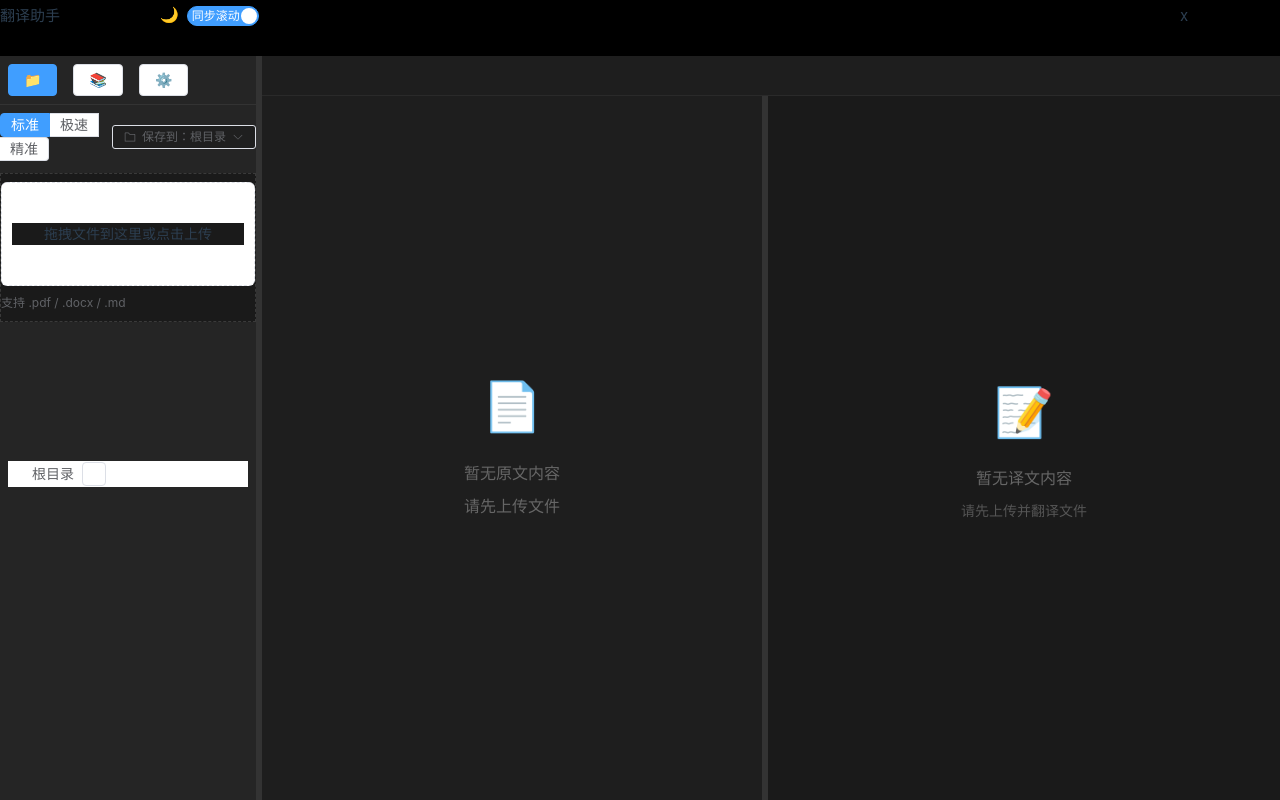
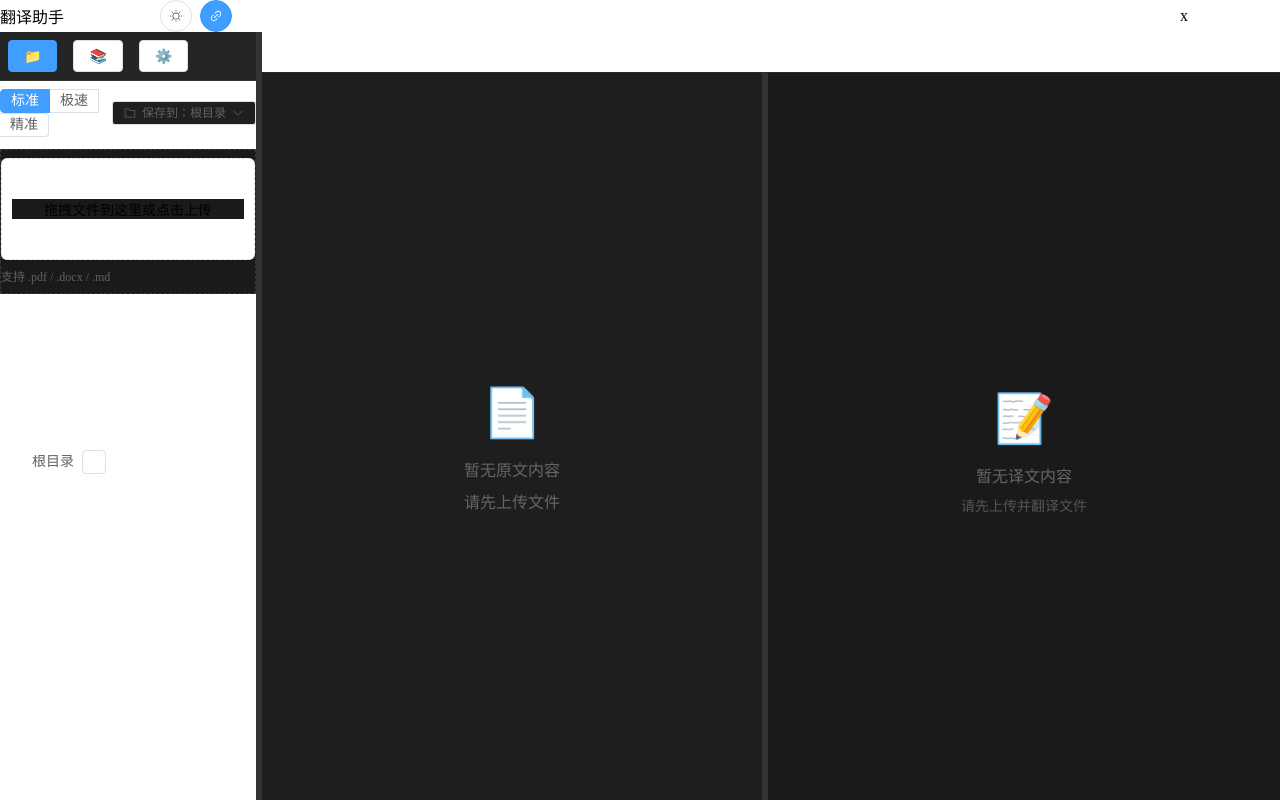
Before and after one commit to pineapplehead1234/LLMs_Database_Translater_frontend, a Vue app in the folder frontend/: page / in a window 1280 px wide. Built offline with nearby package versions, Linux system fonts and the light colour scheme; the HTML template or start-up script is replaced by a standard one.

Commit message:
再次修复了图片加载不稳定问题

```diff
--- a/frontend/components.d.ts
+++ b/frontend/components.d.ts
@@ -31,8 +31,10 @@ declare module 'vue' {
     ElScrollbar: typeof import('element-plus/es')['ElScrollbar']
     ElSelect: typeof import('element-plus/es')['ElSelect']
     ElSlider: typeof import('element-plus/es')['ElSlider']
+    ElSpace: typeof import('element-plus/es')['ElSpace']
     ElSwitch: typeof import('element-plus/es')['ElSwitch']
     ElTag: typeof import('element-plus/es')['ElTag']
+    ElTooltip: typeof import('element-plus/es')['ElTooltip']
     ElTree: typeof import('element-plus/es')['ElTree']
     ElUpload: typeof import('element-plus/es')['ElUpload']
     FileTree: typeof import('./src/components/FileTree.vue')['default']
--- a/frontend/src/App.vue
+++ b/frontend/src/App.vue
@@ -5,13 +5,37 @@
         <el-col :style="{ flex: '0 0 160px' }">
           <div class="title">翻译助手</div>
         </el-col>
-        <el-col :style="{ flex: '0 0 200px' }">
+        <el-col :style="{ flex: '0 0 220px' }">
           <div class="tools">
-            <!-- 左侧原来的月亮图标随便保留或删掉 -->
-            <span style="margin-right: 8px;">🌙</span>
-            <!-- 同步开关：v-model 绑定 syncEnabled，只控制“是否同步滚动” -->
-            <el-switch v-model="syncEnabled" active-text="同步滚动" inactive-text="不同步" inline-prompt
-              style="--el-switch-on-color: #409eff;" />
+            <el-space :size="8">
+              <!-- 主题切换：浅色 / 深色 -->
+              <el-tooltip :content="isDark ? '切换到日间模式' : '切换到夜间模式'">
+                <el-button
+                  circle
+                  :type="isDark ? 'primary' : 'default'"
+                  @click="isDark = !isDark"
+                >
+                  <el-icon>
+                    <Moon v-if="isDark" />
+                    <Sunny v-else />
+                  </el-icon>
+                </el-button>
+              </el-tooltip>
+
+              <!-- 同步滚动：联动 / 取消联动 -->
+              <el-tooltip :content="syncEnabled ? '已开启同步滚动' : '点击开启同步滚动'">
+                <el-button
+                  circle
+                  :type="syncEnabled ? 'primary' : 'default'"
+                  @click="syncEnabled = !syncEnabled"
+                >
+                  <el-icon>
+                    <Link v-if="syncEnabled" />
+                    <SwitchButton v-else />
+                  </el-icon>
+                </el-button>
+              </el-tooltip>
+            </el-space>
           </div>
         </el-col>
         <el-col :style="{ flex: '1 1 auto' }"></el-col>
@@ -91,7 +115,7 @@
 </template>
 
 <script setup lang="ts">
-import { ref } from "vue";
+import { ref, computed } from "vue";
 import OriginalPanel from "@/components/OriginalPanel.vue";
 import TranslationPanel from "@/components/TranslationPanel.vue";
 import FileTree from "@/components/FileTree.vue";
@@ -100,7 +124,8 @@ import TabBar from "./components/TabBar.vue";
 import { useSegmentScrollSync } from "@/composables/useSegmentScrollSync";
 import ModelConfigPanel from "@/components/ModelConfigPanel.vue";
 import DatabaseConfigPanel from "@/components/DatabseConfigPanel.vue";
-
+import { useThemeStore } from "@/stores/themestore";
+import { Sunny, Moon, Link, SwitchButton } from "@element-plus/icons-vue";
 const originalRef = ref<any>(null);
 const translatedRef = ref<any>(null);
 // 是否开启同步：默认 true
@@ -126,6 +151,12 @@ const resizingTarget = ref<"sidebar" | "translated" | null>(null);
 const startX = ref(0);
 const startWidth = ref(0);
 
+
+const themeStore = useThemeStore();
+const isDark = computed({
+  get: () => themeStore.theme === 'dark',
+  set: (val: boolean) => themeStore.setTheme(val ? 'dark' : 'light'),
+});
 // 开始拖动
 function startResize(target: "sidebar" | "translated", event: MouseEvent) {
 
@@ -192,29 +223,29 @@ function stopResize() {
   height: 100%;
   margin: 0;
   padding: 0;
-  background-color: red;
   overflow: hidden;
+  background-color: var(--bg-app);
 }
 
 .app-header {
   padding: 0;
   margin: 0;
-  background-color: #000;
-  height: 56px;
+  background-color: var(--bg-header);
+  height: 32px;
 }
 
 /* 主内容区 */
 .main-content {
   display: flex;
-  height: calc(100% - 56px);
-  background-color: #1e1e1e;
+  height: calc(100% - 32px);
+  background-color: var(--bg-main);
   min-height: 0;
 }
 
 /* 左侧栏 */
 .sidebar {
   flex-shrink: 0;
-  background: #252525;
+  background: var(--bg-sidebar);
   overflow: auto;
   display: flex;
   flex-direction: column;
@@ -223,7 +254,7 @@ function stopResize() {
 /* 左侧分隔条 */
 .resizer {
   width: 6px;
-  background: #333;
+  background: var(--accent-color);
   cursor: col-resize;
   flex-shrink: 0;
   transition: background 0.15s;
@@ -242,6 +273,7 @@ function stopResize() {
   flex: 1;
   /* 占剩余空间 */
   min-width: 0;
+  background-color: var(--bg-workbench);
 }
 
 
@@ -264,7 +296,7 @@ function stopResize() {
 /* 内部分隔条（译文区左侧） */
 .inner-resizer {
   width: 6px;
-  background: #333;
+  background: var(--border-strong);
   cursor: col-resize;
   flex-shrink: 0;
   transition: background 0.15s;
@@ -335,6 +367,12 @@ function stopResize() {
   flex-direction: column;
 }
 
+.tools {
+  display: flex;
+  align-items: center;
+  justify-content: flex-start;
+}
+
 .inner-resizer {
   width: 6px;
   background: #333;
--- a/frontend/src/assets/base.css
+++ b/frontend/src/assets/base.css
@@ -1,86 +1,37 @@
-/* color palette from <https://github.com/vuejs/theme> */
-:root {
-  --vt-c-white: #ffffff;
-  --vt-c-white-soft: #f8f8f8;
-  --vt-c-white-mute: #f2f2f2;
+ /* 默认：亮色主题 */
+ :root {
+   /* 布局背景 */
+   --bg-app: #f5f5f5;
+   --bg-header: #ffffff;
+   --bg-main: #f0f0f0;
+   --bg-sidebar: #ffffff;
+   --bg-workbench: #ffffff;
 
-  --vt-c-black: #181818;
-  --vt-c-black-soft: #222222;
-  --vt-c-black-mute: #282828;
+   /* 分割线 / 拖拽条 */
+   --border-color: #dddddd;
+   --border-strong: #cccccc;
 
-  --vt-c-indigo: #2c3e50;
+   /* 文本 */
+   --text-primary: #222222;
+   --text-secondary: #666666;
 
-  --vt-c-divider-light-1: rgba(60, 60, 60, 0.29);
-  --vt-c-divider-light-2: rgba(60, 60, 60, 0.12);
-  --vt-c-divider-dark-1: rgba(84, 84, 84, 0.65);
-  --vt-c-divider-dark-2: rgba(84, 84, 84, 0.48);
+   /* 强调色（按钮/选中状态） */
+   --accent-color: #007acc;
+ }
 
-  --vt-c-text-light-1: var(--vt-c-indigo);
-  --vt-c-text-light-2: rgba(60, 60, 60, 0.66);
-  --vt-c-text-dark-1: var(--vt-c-white);
-  --vt-c-text-dark-2: rgba(235, 235, 235, 0.64);
-}
+ /* 暗色主题 */
+ :root[data-theme='dark'] {
+   --bg-app: #1e1e1e;
+   --bg-header: #000000;
+   --bg-main: #1e1e1e;
+   --bg-sidebar: #252525;
+   --bg-workbench: #1e1e1e;
 
-/* semantic color variables for this project */
-:root {
-  --color-background: var(--vt-c-white);
-  --color-background-soft: var(--vt-c-white-soft);
-  --color-background-mute: var(--vt-c-white-mute);
+   --border-color: #333333;
+   --border-strong: #444444;
 
-  --color-border: var(--vt-c-divider-light-2);
-  --color-border-hover: var(--vt-c-divider-light-1);
+   --text-primary: #d4d4d4;
+   --text-secondary: #858585;
 
-  --color-heading: var(--vt-c-text-light-1);
-  --color-text: var(--vt-c-text-light-1);
-
-  --section-gap: 160px;
-}
-
-@media (prefers-color-scheme: dark) {
-  :root {
-    --color-background: var(--vt-c-black);
-    --color-background-soft: var(--vt-c-black-soft);
-    --color-background-mute: var(--vt-c-black-mute);
-
-    --color-border: var(--vt-c-divider-dark-2);
-    --color-border-hover: var(--vt-c-divider-dark-1);
-
-    --color-heading: var(--vt-c-text-dark-1);
-    --color-text: var(--vt-c-text-dark-2);
-  }
-}
-
-*,
-*::before,
-*::after {
-  box-sizing: border-box;
-  margin: 0;
-  font-weight: normal;
-}
-
-body {
-  min-height: 100vh;
-  color: var(--color-text);
-  background: var(--color-background);
-  transition:
-    color 0.5s,
-    background-color 0.5s;
-  line-height: 1.6;
-  font-family:
-    Inter,
-    -apple-system,
-    BlinkMacSystemFont,
-    'Segoe UI',
-    Roboto,
-    Oxygen,
-    Ubuntu,
-    Cantarell,
-    'Fira Sans',
-    'Droid Sans',
-    'Helvetica Neue',
-    sans-serif;
-  font-size: 15px;
-  text-rendering: optimizeLegibility;
-  -webkit-font-smoothing: antialiased;
-  -moz-osx-font-smoothing: grayscale;
-}
+   --accent-color: #007acc;
+ }
--- /dev/null
+++ b/frontend/src/stores/themestore.ts
@@ -0,0 +1,37 @@
+import { defineStore } from 'pinia';
+import { ref, watchEffect } from 'vue';
+
+type Theme = 'light' | 'dark';
+
+function readInitialTheme(): Theme {
+    if (typeof window === 'undefined') return 'light'
+    const saved = localStorage.getItem('app-theme') as Theme | null
+    if (saved === 'light' || saved === 'dark') return saved
+    // 没有保存时按系统偏好走一遍
+    const prefersDark = window.matchMedia?.('(prefers-color-scheme: dark)').matches
+    return prefersDark ? 'dark' : 'light'
+}
+export const useThemeStore = defineStore('theme', () => {
+    const theme = ref<Theme>(readInitialTheme())
+
+    function setTheme(next: Theme) {
+        theme.value = next
+        if (typeof document !== 'undefined') {
+            document.documentElement.setAttribute('data-theme', next)
+            // 如果你想配合 Element Plus 暗色主题，可以顺便加上这一行：
+            document.documentElement.classList.toggle('dark', next === 'dark')
+        }
+        localStorage.setItem('app-theme', next)
+    }
+
+    function toggleTheme() {
+        setTheme(theme.value === 'light' ? 'dark' : 'light')
+    }
+
+    // 初次创建 store 时同步一次 DOM
+    if (typeof document !== 'undefined') {
+        setTheme(theme.value)
+    }
+
+    return { theme, setTheme, toggleTheme }
+})
--- a/frontend/src/stores/translationStore.ts
+++ b/frontend/src/stores/translationStore.ts
@@ -1,6 +1,7 @@
 import { defineStore } from "pinia";
 import { ref } from "vue";
 import { loadTaskResult, saveTaskResult, saveFileTree, loadFileTree } from "@/utils/taskCache";
+import { prepareTaskImages } from "@/utils/imageCache";
 import type { TaskResultData, FileTreeNodeData } from "@/utils/taskCache";
 
 interface TermAnnotation {
@@ -141,6 +142,15 @@ export const useTranslationStore = defineStore("translation", () => {
     const cached = await loadTaskResult(taskId);
     if (!cached) {
       return false;
+    }
+
+    // 为从缓存打开的任务准备图片资源：
+    // 重新下载 / 解压该 task 的图片 zip，并填充内存缓存，
+    // 这样 OriginalPanel / TranslationPanel 在同步渲染 markdown 时就能命中 getCachedImageUrl。
+    try {
+      await prepareTaskImages(taskId);
+    } catch (e) {
+      console.error("准备任务图片失败", e);
     }
 
     setCurrentFile(cached as FileData);
```
Also changed, not shown: frontend/src/utils/imageCache.ts (+18 -13 lines).
